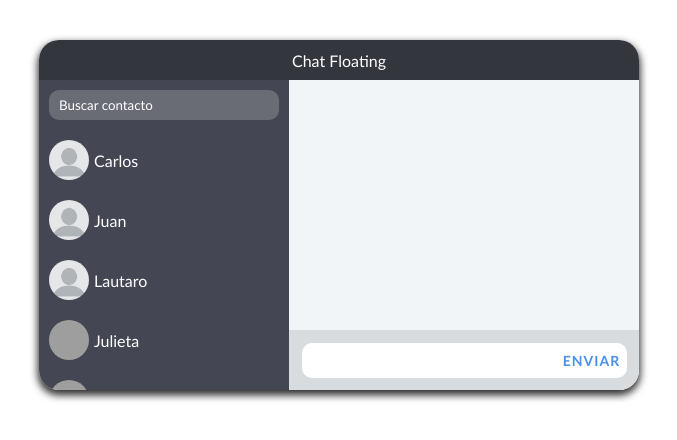
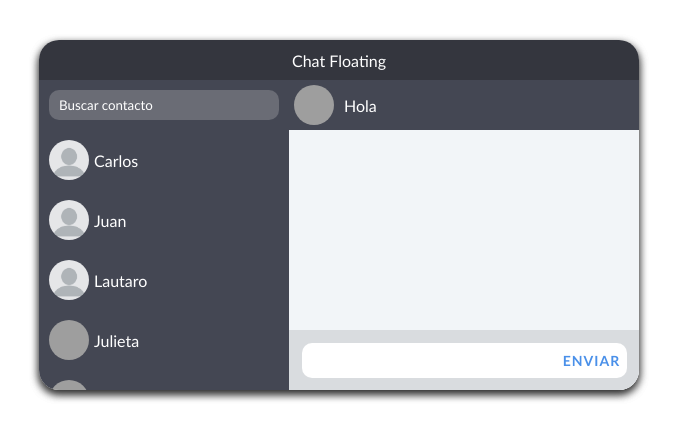
Before and after one commit to matias-rolon/chat-socket-TecN5, a React (Vite) app: page / in a window 1280 px wide. Shown: the top 440 px of the page, without its empty margins (1-678 px from the left). Built offline with nearby package versions, Linux system fonts and the light colour scheme; grey boxes are pictures that could not be loaded.

Commit message:
Informacion del contacto en el chat

```diff
--- a/src/components/Contacts.tsx
+++ b/src/components/Contacts.tsx
@@ -1,22 +1,37 @@
+import { useContext } from "react";
+
 import { Contact } from "../interfaces/contact";
 import {useSearchFilter} from "../hooks/useSearchFilter";
 import noImage from "../assets/no-image.jpg";
+import { ChatContext } from "../context/ChatContext";
 
 import './styles/contact.css'
-import { useContext } from "react";
-import { ChatContext } from "../context/ChatContext";
 
 interface ContactsProps {
     contacts: Contact[];
 }
 
+interface InfoContactProps {
+    id: string;
+    name: string;
+    image: string;
+}
+
+
+
 export const Contacts = ({ contacts }: ContactsProps) => {
+    const { setSelectedContact, setInfoContact } = useContext(ChatContext)
 
-    const { setSelectedContact, selectedContact } = useContext(ChatContext)
+    const handleClick = ({ id, image, name }: InfoContactProps) => {
+        setSelectedContact(id);
+        setInfoContact({
+            image,
+            name
+        });
+    }
+
 
     const { searchTerm, setSearchTerm, filteredItems } = useSearchFilter(contacts, "name");
-
-    console.log(selectedContact)
 
     return (
         <>
@@ -30,9 +45,8 @@ export const Contacts = ({ contacts }: ContactsProps) => {
                 />
             </div>
             <div className="contacts-container">
-
                 {filteredItems.map(({ name, image, id }, index) => (
-                    <div key={index} className="contact" onClick={() => setSelectedContact(id)}>
+                    <div key={index} className="contact" onClick={() => handleClick({id, name, image})}>
                         <div className="image-container">
                             <img
                                 src={`${image ? `${image}` : `${noImage}`}`}
--- /dev/null
+++ b/src/components/HeaderChat.tsx
@@ -0,0 +1,23 @@
+import './styles/headerChat.css'
+import noImage from "../assets/no-image.jpg";
+
+interface Props {
+    name: string;
+    image: string
+}
+
+export const HeaderChat = ({image, name}: Props) => {
+  return (
+    <div className="contact-info">
+        <div className="image-contact">
+            <img
+                src={`${image ? `${image}` : `${noImage}`}`}
+                alt=""
+            />
+        </div>
+        <div className="name-contain">
+            <span>{name}</span>
+        </div>
+    </div>
+  )
+}
--- a/src/components/Messages.tsx
+++ b/src/components/Messages.tsx
@@ -2,6 +2,7 @@ import { useContext } from "react";
 // import {Message} from "../interfaces/message";
 import './styles/message.css'
 import { ChatContext } from "../context/ChatContext";
+import { HeaderChat } from './HeaderChat';
 
 interface MessagesProps {
     messages: {
@@ -13,18 +14,15 @@ interface MessagesProps {
     }[]
 }
 
-
 export const Messages = ( props : MessagesProps) => {
-
-    const {selectedContact} = useContext(ChatContext);
-
-    const selectedMessage = props.messages.find( item => item.id === selectedContact )
+    const {selectedContact, infoContact} = useContext(ChatContext);
+    const contact = props.messages.find( item => item.id === selectedContact )
 
     return (
         <div className="messages-container">
-
+            <HeaderChat image={infoContact.image} name={infoContact.name} />
             {
-            selectedMessage?.messages.map(({message, type}, index) => (
+            contact?.messages.map(({message, type}, index) => (
                 <div key={index}
                     className={
                         `message ${ type === 'sender' ? 'your-message' : 'other-message'}`
--- /dev/null
+++ b/src/components/styles/headerChat.css
@@ -0,0 +1,23 @@
+
+.contact-info {
+    background-color: #444753;
+    word-wrap: break-word;
+    align-items: center;
+    display: flex;
+    padding: 5px;
+    color: #fff;
+    margin-bottom: 10px;
+}
+
+.image-contact{
+    display: flex;
+    width: 40px;
+    height: 40px;
+    margin-right: 10px;
+}
+
+.image-contact img {
+    border-radius: 100%;
+    width: 100%;
+    height: auto;
+}
--- a/src/context/ChatContext.tsx
+++ b/src/context/ChatContext.tsx
@@ -2,7 +2,14 @@ import { createContext } from 'react'
 
 type ChatContextProps = {
     selectedContact: string;
+    infoContact: { name: string; image: string; }
+
+    setInfoContact: React.Dispatch<React.SetStateAction<{
+        name: string;
+        image: string;
+    }>>
     setSelectedContact: React.Dispatch<React.SetStateAction<string>>;
+
 }
 
 export const ChatContext = createContext<ChatContextProps>({} as ChatContextProps)
--- a/src/context/ChatProvider.tsx
+++ b/src/context/ChatProvider.tsx
@@ -6,11 +6,18 @@ interface Props {
 }
 
 export const ChatProvider = ({children}: Props ) => {
+  const [infoContact, setInfoContact] = useState({
+    name: "Hola",
+    image: "https"
+   })
   const [selectedContact, setSelectedContact] = useState('');
 
   return (
     <ChatContext.Provider value={{
         selectedContact,
+        infoContact,
+
+        setInfoContact,
         setSelectedContact
      }}>
         { children }
```
Also changed, not shown: src/components/styles/message.css (line endings or trailing spaces).
